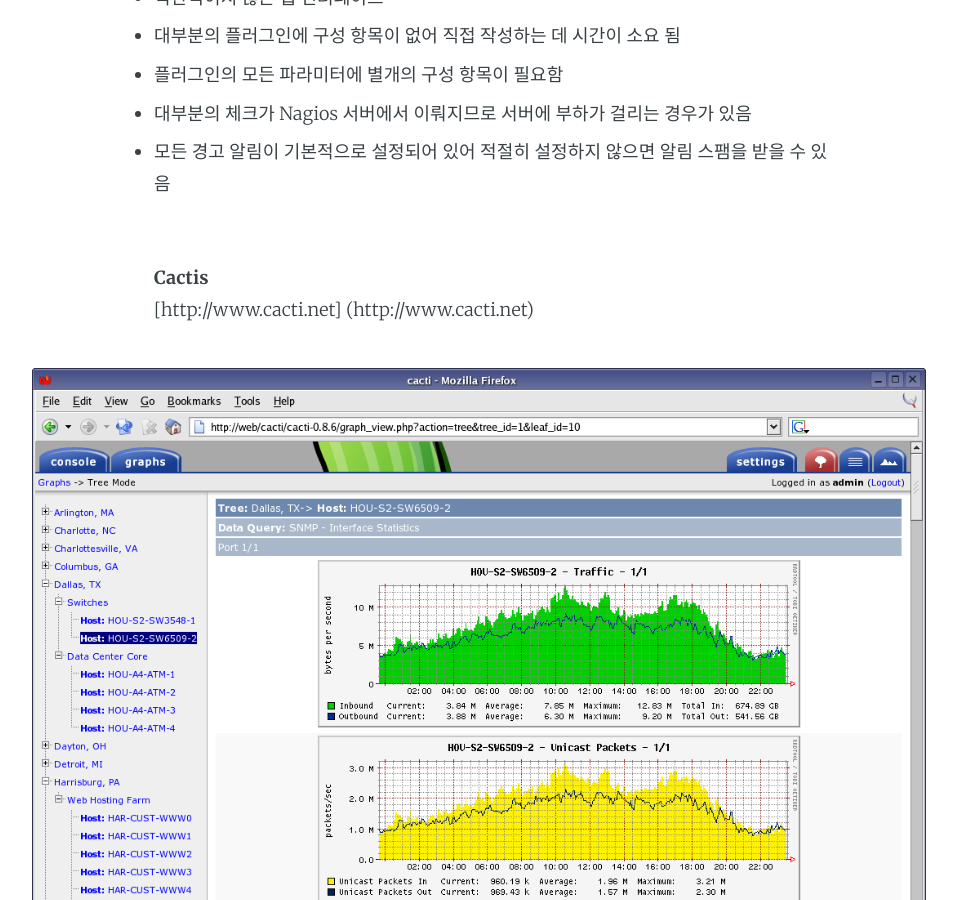
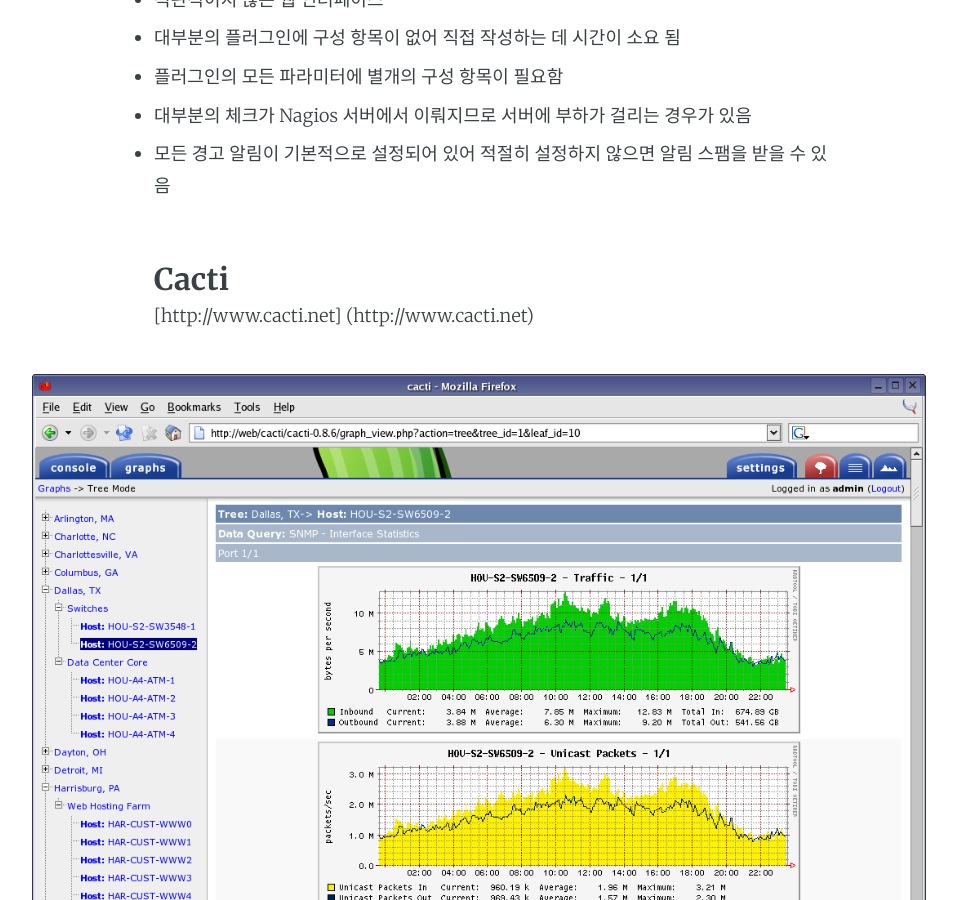
Before and after one commit to whatap/whatap.github.io, a Jekyll site: the page built from _posts/2015-10-11-OpenSourceMonitoringTool.md, in a window 1280 px wide and 900 px high, scrolled down 2792 px. Shown: the whole window, without its empty margins (161-1118 px from the left). Built offline with Jekyll 4.4.1, drawn with Linux system fonts in a browser that asks for light colours; Markdown is read by kramdown in place of the engine named in the settings.

Commit message:
no message

```diff
--- a/_posts/2015-10-11-OpenSourceMonitoringTool.md
+++ b/_posts/2015-10-11-OpenSourceMonitoringTool.md
@@ -20,7 +20,7 @@
 이러한 와탭의 핵심 기능들은 수집된 데이터 보존 기간 제한을 제외하고 사용에 제약 없이 모두 무료로 제공되고 있습니다. 여기 와탭 이외에 무료로 서버를 모니터링 할 수 있는 다양한 오픈 소스 모니터링 툴 중에 세계적으로 인정받는 몇 가지를 간단히 소개합니다.<br>
 <br>
 <br>
-<span style="font-size:24px; font-weight:bold;">Nagios</span><br>
+<span style="font-size:30px; font-weight:bold;">Nagios</span><br>
 [https://www.nagios.com](https://www.nagios.com)
 
 ![alt text](/assets/images/chcho/01/2_nagios.png "2_nagios")
@@ -52,7 +52,7 @@
 - 모든 경고 알림이 기본적으로 설정되어 있어 적절히 설정하지 않으면 알림 스팸을 받을 수 있음<br>
 <br>
 <br>
-**Cactis**<br>
+<span style="font-size:30px; font-weight:bold;">Cacti</span><br>
 [http://www.cacti.net] (http://www.cacti.net)
 
 ![alt text](/assets/images/chcho/01/3_Cacti.png "3_Cacti")
@@ -86,7 +86,7 @@
 - 디테일한 그래프 데이터를 장기간 보관할 수 없음<br>
 <br>
 <br>
-**Zenoss**<br>
+<span style="font-size:30px; font-weight:bold;">Zenoss</span><br>
 [http://www.zenoss.com/] (http://www.zenoss.com/)
 
 ![alt text](/assets/images/chcho/01/4_zenoss.gif "4_zenoss")
@@ -113,7 +113,7 @@
 - 제한적인 오픈 소스 버전이며, 풀 버전을 이용하려면 제품 구매가 필요함<br>
 <br>
 <br>
-**Zabbix**<br>
+<span style="font-size:30px; font-weight:bold;">Zabixx</span><br>
 [http://www.zabbix.com](http://www.zabbix.com)
 
 ![alt text](/assets/images/chcho/01/5_zabbix.png "5_zabbix")
@@ -153,6 +153,5 @@
 - 디버깅하기 어려움<br>
 <br>
 <br>
-**결론**<br>
-<br>
+<span style="font-size:30px; font-weight:bold;">결론</span><br>
 모니터링 없이 서버를 운용하는 것은 마치 '계기판 없는 자동차를 운행하는 것'과 같습니다. 사용자의 서버 운용 환경에 맞춰 와탭을 비롯한 다양한 모니터링 툴을 이용하여 보다 편리한 서버 관리 환경을 구축할 수 있었으면 하는 바람입니다.
```
